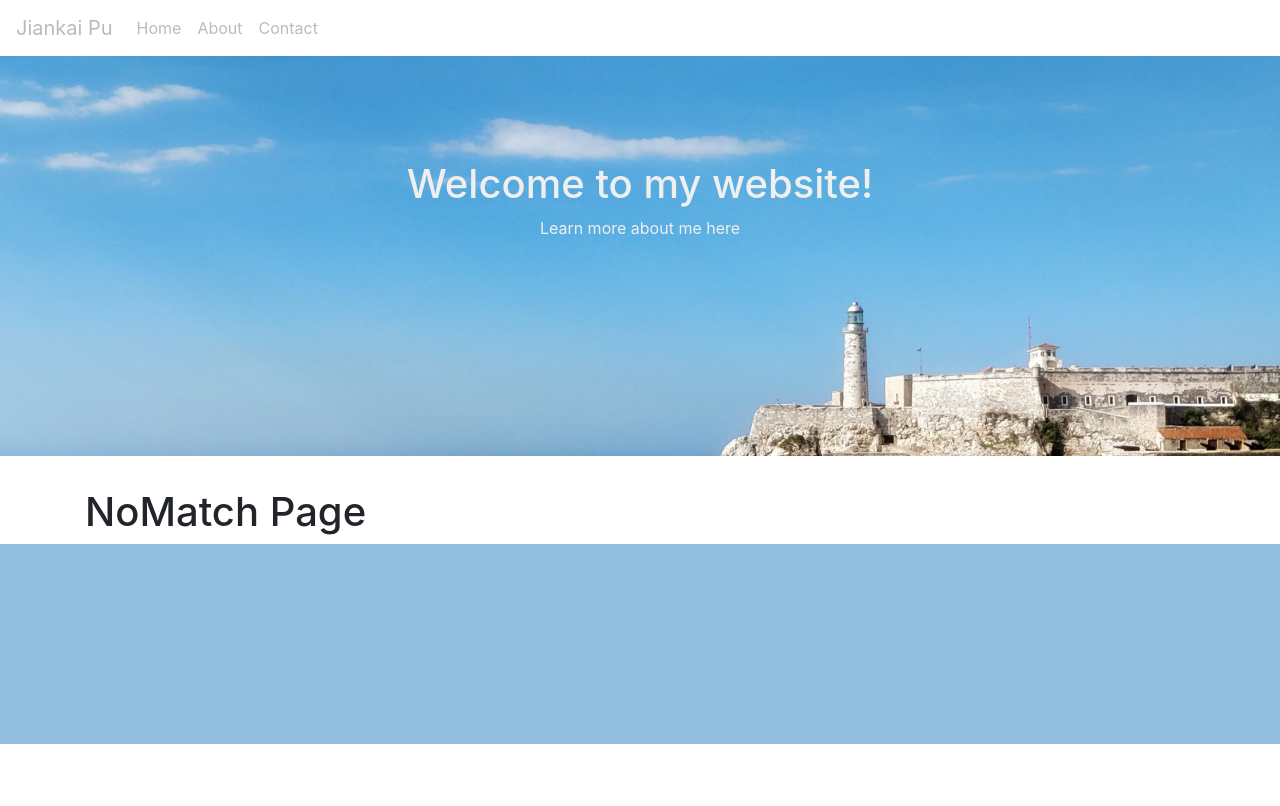
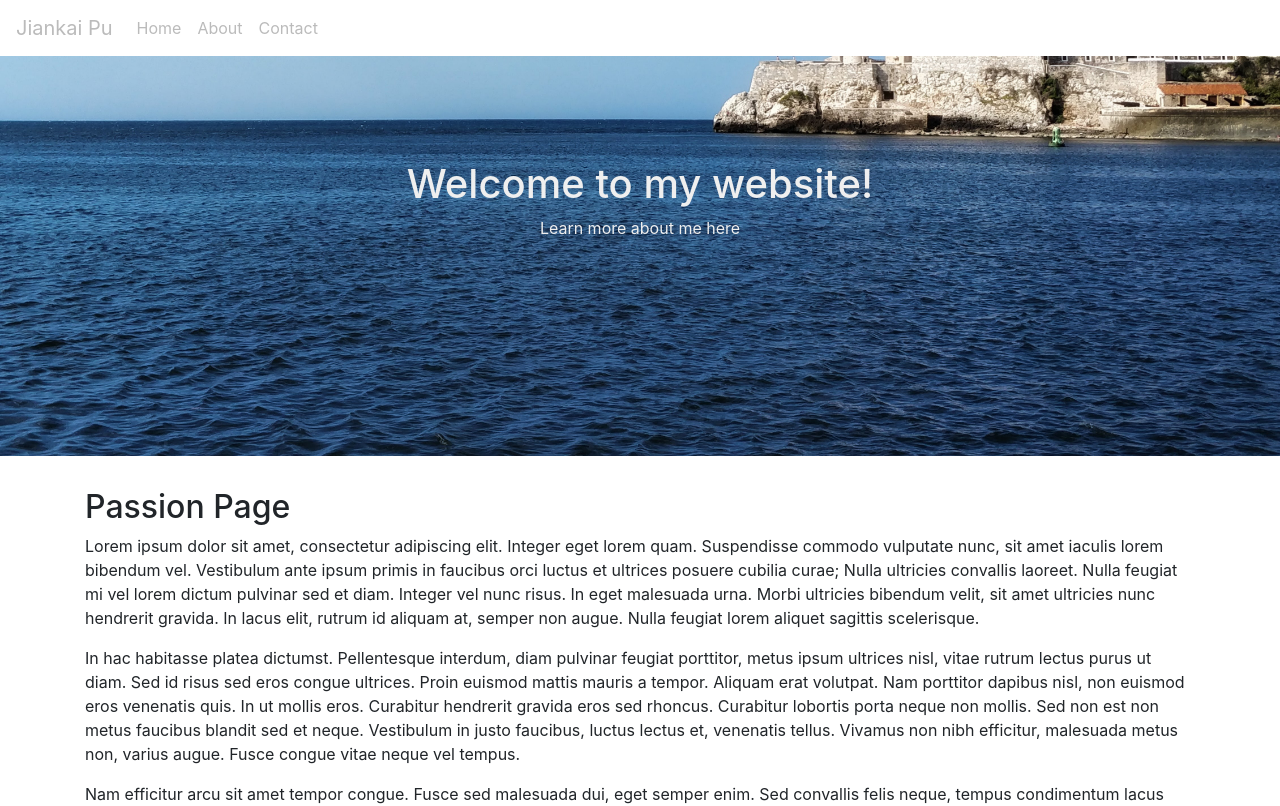
Before and after one commit to kevinpjk/website, a React (Create React App) app: page /#/passion in a window 1280 px wide. Before the commit this address led to /#/experience. Shown: the top 806 px of the page. Built offline with nearby package versions, Linux system fonts and the light colour scheme.

Commit message:
Changed pages

```diff
--- a/src/App.js
+++ b/src/App.js
@@ -1,8 +1,8 @@
 import React from 'react';
 import { HashRouter as Router, Route, Switch } from 'react-router-dom';
 import { Home } from './Home';
-import { About } from './About';
-import { Contact } from './Contact';
+import { Experience } from './Experience';
+import { Passion } from './Passion';
 import { NoMatch } from './NoMatch';
 import { Layout } from './components/Layout';
 import { NavBar} from './components/NavBar';
@@ -18,8 +18,8 @@ function App() {
         <Router>
           <Switch>
             <Route exact path="/" component={Home} />
-            <Route path="/about" component={About} />
-            <Route path="/contact" component={Contact} />
+            <Route path="/experience" component={Experience} />
+            <Route path="/passion" component={Passion} />
             <Route component={NoMatch} />
           </Switch>
         </Router>
--- a/src/About.js
+++ b/src/Experience.js
@@ -1,9 +1,9 @@
 import React from 'react'
 
-export const About = () => {
+export const Experience = () => {
     return (
         <div>
-            <h2>About Page</h2>
+            <h2>Experience Page</h2>
             <p>Lorem ipsum dolor sit amet, consectetur adipiscing elit. Integer eget lorem quam. Suspendisse commodo vulputate nunc, sit amet iaculis lorem bibendum vel. Vestibulum ante ipsum primis in faucibus orci luctus et ultrices posuere cubilia curae; Nulla ultricies convallis laoreet. Nulla feugiat mi vel lorem dictum pulvinar sed et diam. Integer vel nunc risus. In eget malesuada urna. Morbi ultricies bibendum velit, sit amet ultricies nunc hendrerit gravida. In lacus elit, rutrum id aliquam at, semper non augue. Nulla feugiat lorem aliquet sagittis scelerisque.</p>
             <p>In hac habitasse platea dictumst. Pellentesque interdum, diam pulvinar feugiat porttitor, metus ipsum ultrices nisl, vitae rutrum lectus purus ut diam. Sed id risus sed eros congue ultrices. Proin euismod mattis mauris a tempor. Aliquam erat volutpat. Nam porttitor dapibus nisl, non euismod eros venenatis quis. In ut mollis eros. Curabitur hendrerit gravida eros sed rhoncus. Curabitur lobortis porta neque non mollis. Sed non est non metus faucibus blandit sed et neque. Vestibulum in justo faucibus, luctus lectus et, venenatis tellus. Vivamus non nibh efficitur, malesuada metus non, varius augue. Fusce congue vitae neque vel tempus.</p>
             <p>Nam efficitur arcu sit amet tempor congue. Fusce sed malesuada dui, eget semper enim. Sed convallis felis neque, tempus condimentum lacus lobortis ut. Fusce ac orci sit amet sem lobortis porta id id tellus. Morbi consectetur ante at arcu consectetur ultricies. Orci varius natoque penatibus et magnis dis parturient montes, nascetur ridiculus mus. Pellentesque habitant morbi tristique senectus et netus et malesuada fames ac turpis egestas. Duis nulla tellus, semper et tortor eu, viverra ultrices risus. Vivamus mattis erat ut urna hendrerit, sit amet placerat augue commodo. Morbi tristique eros mi, vitae tincidunt nunc elementum et.</p>
--- a/src/Contact.js
+++ b/src/Passion.js
@@ -4,10 +4,10 @@ import styled from 'styled-components';
 const Styles = styled.div `
 `;
 
-export const Contact = () => {
+export const Passion = () => {
     return (
         <div>
-            <h2>Contact Page</h2>
+            <h2>Passion Page</h2>
             <p>Lorem ipsum dolor sit amet, consectetur adipiscing elit. Integer eget lorem quam. Suspendisse commodo vulputate nunc, sit amet iaculis lorem bibendum vel. Vestibulum ante ipsum primis in faucibus orci luctus et ultrices posuere cubilia curae; Nulla ultricies convallis laoreet. Nulla feugiat mi vel lorem dictum pulvinar sed et diam. Integer vel nunc risus. In eget malesuada urna. Morbi ultricies bibendum velit, sit amet ultricies nunc hendrerit gravida. In lacus elit, rutrum id aliquam at, semper non augue. Nulla feugiat lorem aliquet sagittis scelerisque.</p>
             <p>In hac habitasse platea dictumst. Pellentesque interdum, diam pulvinar feugiat porttitor, metus ipsum ultrices nisl, vitae rutrum lectus purus ut diam. Sed id risus sed eros congue ultrices. Proin euismod mattis mauris a tempor. Aliquam erat volutpat. Nam porttitor dapibus nisl, non euismod eros venenatis quis. In ut mollis eros. Curabitur hendrerit gravida eros sed rhoncus. Curabitur lobortis porta neque non mollis. Sed non est non metus faucibus blandit sed et neque. Vestibulum in justo faucibus, luctus lectus et, venenatis tellus. Vivamus non nibh efficitur, malesuada metus non, varius augue. Fusce congue vitae neque vel tempus.</p>
             <p>Nam efficitur arcu sit amet tempor congue. Fusce sed malesuada dui, eget semper enim. Sed convallis felis neque, tempus condimentum lacus lobortis ut. Fusce ac orci sit amet sem lobortis porta id id tellus. Morbi consectetur ante at arcu consectetur ultricies. Orci varius natoque penatibus et magnis dis parturient montes, nascetur ridiculus mus. Pellentesque habitant morbi tristique senectus et netus et malesuada fames ac turpis egestas. Duis nulla tellus, semper et tortor eu, viverra ultrices risus. Vivamus mattis erat ut urna hendrerit, sit amet placerat augue commodo. Morbi tristique eros mi, vitae tincidunt nunc elementum et.</p>
--- a/src/components/End.js
+++ b/src/components/End.js
@@ -3,6 +3,7 @@ import { Jumbotron as Jumbo, Container } from 'react-bootstrap';
 import styled from 'styled-components';
 import { Row } from 'react-bootstrap';
 import { FontAwesomeIcon } from '@fortawesome/react-fontawesome'
+// TODO: Needs to get the icons showing up
 
 const Styles = styled.div`
     .jumbo {
```
Also changed, not shown: src/assets/background3.jpeg (deleted).
